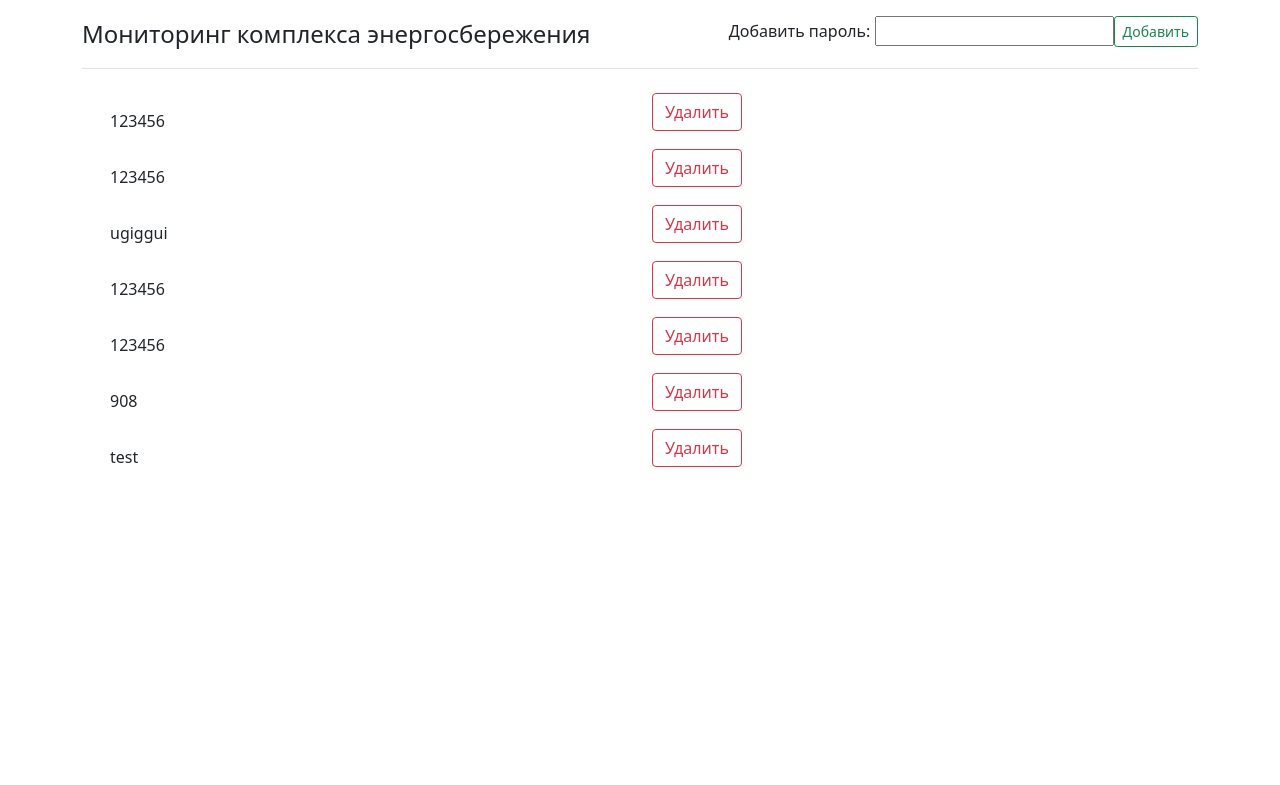
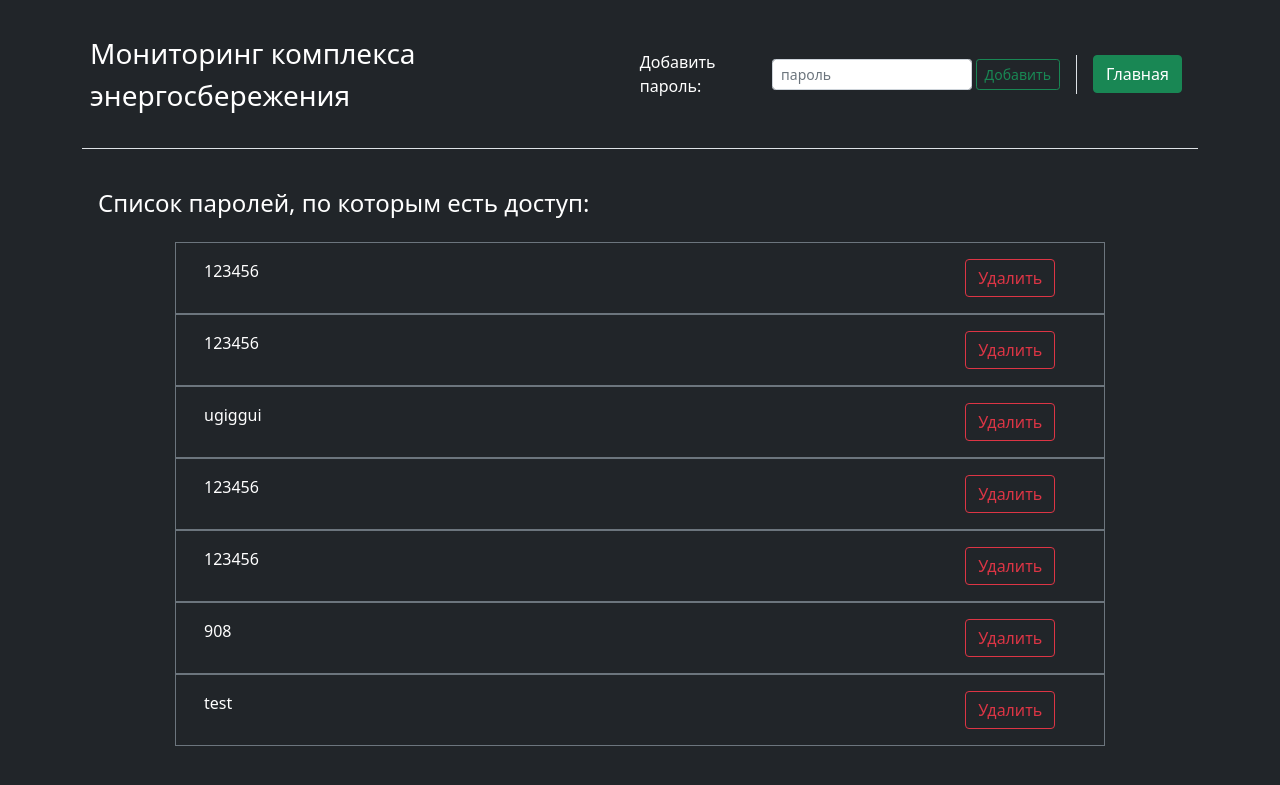
Before and after one commit to vchkz/whbrd_2, a Flask app: page /add-password in a window 1280 px wide. Shown: the top 785 px of the page. Run offline with Flask 2, Linux system fonts and the light colour scheme; data comes from the database, SQL or seed files in the repository; both versions use the stored data as it was after the commit.

Commit message:
Поправил дизайн маленько

```diff
--- a/app.py
+++ b/app.py
@@ -32,7 +32,7 @@ def main():
     passwords = []
     for i in Data.query.all():
         a, b = str(i).split(', ')
-        passwords.append([a, str(b)[:-16]])
+        passwords.append([a, str(b)[:-10]])
     print(passwords)
     return render_template("main.html", passwords=passwords)
 
@@ -42,7 +42,7 @@ def delete_pasw():
     password = request.form['delete']
     Passwords.query.filter(Passwords.psw == password).delete()
     db.session.commit()
-    return redirect('/')
+    return redirect('/add-password')
 
 
 @app.route("/upload", methods=["POST"])
@@ -55,15 +55,6 @@ def upload():
         return "open"
     else:
         return "invalid password"
-
-
-@app.route("/a", methods=["GET"])
-def a():
-    data = '234832'
-    arr = Data(passw=data)
-    db.session.add(arr)
-    db.session.commit()
-    return 'a'
 
 
 @app.route("/add-password", methods=["POST", "GET"])  # страница добавления нового пароля
@@ -81,7 +72,7 @@ def add_password():
                 pass
         else:
             pass
-        return redirect('/')
+        return redirect('/add-password')
 
     paswords = Passwords.query.all()
     return render_template('pas-add.html', paswords=paswords)
--- a/templates/base.html
+++ b/templates/base.html
@@ -8,7 +8,7 @@
     <meta http-equiv="X-UA-Compatible" content="ie=edge">
     <title>{% block title %} {% endblock %}</title>
 </head>
-<body>
+<body class="bg-dark text-white">
 <div class="container">
 
 {% block body %}{% endblock %}
--- a/templates/pas-add.html
+++ b/templates/pas-add.html
@@ -3,39 +3,48 @@
 {% block title %} Добавить и удалить пароль {% endblock %}
 
 {% block body %}
-<header class="d-flex flex-wrap justify-content-center py-3 mb-4 border-bottom">
-    <a href="/" class="d-flex align-items-center mb-3 mb-md-0 me-md-auto text-dark text-decoration-none fs-4">
-        <span class="fs-4">Мониторинг комплекса энергосбережения</span>
-    </a>
-    <form method="post" class="form-contact">
-    <ul class="nav nav-pills">
+
+<form method="post" class="form-contact align-items-center border-bottom mb-4">
+    <div class="d-flex bd-highlight mt-4 mb-4 align-items-center">
+        <div class="p-2 flex-grow-1 bd-highlight"><a href="/"
+                                                     class="d-flex align-items-center me-md-auto text-white text-decoration-none fs-4">
+            <span class="fs-3">Мониторинг комплекса энергосбережения</span>
+        </a></div>
+
+        <div class="p-1 bd-highlight align-items-center">
+
+            <label>Добавить пароль: </label>
+        </div>
+        <div class="bd-highlight align-items-center">
+
+            <input class="form-control form-control-sm" placeholder="пароль" type="text" name="psw"
+                                                    value=""/>
+        </div>
+        <div class="p-1 pe-3 bd-highlight align-items-center border-end">
+            <input class=" btn btn-outline-success btn-sm " type="submit" value="Добавить"/>
+        </div>
+
+        <div class="p-3 bd-highlight align-items-center ">
+            <a href="/" class="btn btn-success">Главная</a>
+        </div>
 
 
+    </div>
+</form>
 
-            <li class="nav-item">
-
-                <label>Добавить пароль: </label> <input type="text" name="psw" value=""/>
-
-            </li>
-            <li class="nav-item">
-                <input class="btn btn-outline-success btn-sm" type="submit" value="Добавить"/>
-            </li>
-
-    </ul>
-        </form>
-</header>
-
-
-
+<h4 class="p-3 border-right-0">Список паролей, по которым есть доступ:</h4>
 {%for password in paswords%}
 
-<div class="container">
+<div class="container text-white">
     <div class="row">
-        <div class="col">
+        <div class="col-1"></div>
+        <div class="col-10 border border-secondary">
+            <div class="row">
+                <div class="col-10">
                     <div class="p-3">{{password}}</div>
                 </div>
 
-        <div class="col-sm">
+                <div class="col-2 p-3">
                     <form action="/delete-password" method="POST">
                         <input type="hidden" name="delete" value="{{password}}">
                         <input type="submit" class="btn btn-outline-danger" value="Удалить">
@@ -43,6 +52,8 @@
                 </div>
             </div>
         </div>
+    </div>
+</div>
 
 {% endfor %}
 {% endblock %}
```
Also changed, not shown: templates/main.html (+12 -11 lines), blog.db. Lines whose indentation alone changed are shown as unchanged.
